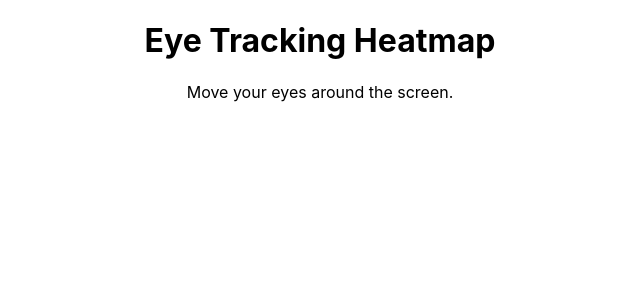
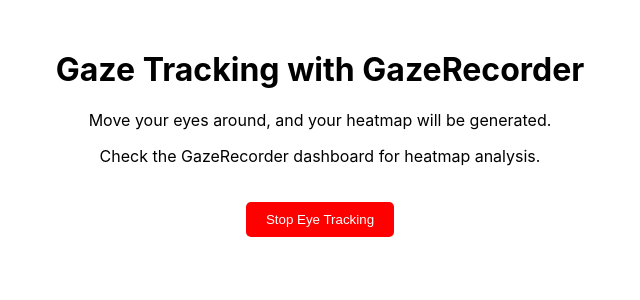
Before and after one commit to vrushabhh97/eye-tracking-app, a React (Create React App) app: page / in a window 1280 px wide. Shown: the top 300 px of the page, without its empty margins (320-960 px from the left). Built offline with nearby package versions, Linux system fonts and the light colour scheme.

Commit message:
Added stop tracking button

```diff
--- a/src/components/EyeTracker.jsx
+++ b/src/components/EyeTracker.jsx
@@ -1,87 +1,68 @@
-import React, { useEffect, useRef, useState, useCallback } from "react";
-import * as d3 from "d3";
+import React, { useEffect, useState } from "react";
 
 const EyeTracker = () => {
-  const canvasRef = useRef(null);
-  const [gazeData, setGazeData] = useState([]);
+  const [tracking, setTracking] = useState(true); // State to track if eye tracking is active
 
   useEffect(() => {
-    if (!window.GazeCloudAPI) {
-      console.error("GazeCloudAPI not loaded");
+    if (!window.GazeRecorderAPI) {
+      console.error("GazeRecorderAPI not loaded");
       return;
     }
 
-    // Start Eye Tracking
-    window.GazeCloudAPI.StartEyeTracking();
+    console.log("Starting Eye Tracking...");
+    window.GazeRecorderAPI.Rec(); // Start recording gaze data
+    setTracking(true);
 
-    // Capture gaze data
-    window.GazeCloudAPI.OnResult = function (GazeData) {
-      if (GazeData.state === 0) {
-        setGazeData((prevData) => [
-          ...prevData,
-          { x: GazeData.docX, y: GazeData.docY, timestamp: Date.now() },
-        ]);
-      }
+    // Optional: Handle calibration completion
+    window.GazeRecorderAPI.OnCalibrationComplete = function () {
+      console.log("Gaze Calibration Complete");
+    };
+
+    // Optional: Handle errors
+    window.GazeRecorderAPI.OnError = function (msg) {
+      console.error("GazeRecorderAPI Error:", msg);
     };
 
     return () => {
-      window.GazeCloudAPI.StopEyeTracking();
+      console.log("Stopping Eye Tracking...");
+      window.GazeRecorderAPI.StopRec(); // Stop tracking when component unmounts
+      setTracking(false);
     };
   }, []);
 
-  // ✅ Use useCallback to memoize drawHeatmap function
-  const drawHeatmap = useCallback(() => {
-    const canvas = canvasRef.current;
-    if (!canvas) return;
-    const ctx = canvas.getContext("2d");
-
-    // Clear previous frame
-    ctx.clearRect(0, 0, canvas.width, canvas.height);
-
-    // Count how many times each area has been looked at
-    const heatmapData = {};
-    gazeData.forEach(({ x, y }) => {
-      const key = `${Math.round(x / 10) * 10},${Math.round(y / 10) * 10}`;
-      heatmapData[key] = (heatmapData[key] || 0) + 1;
-    });
-
-    // Determine the max gaze count for color scaling
-    const maxGazeCount = Math.max(...Object.values(heatmapData), 1);
-
-    // Define color scale from Green → Yellow → Red
-    const colorScale = d3
-      .scaleSequential(d3.interpolateRdYlGn)
-      .domain([maxGazeCount, 1]); // Red for max, green for low
-
-    // Draw heatmap points
-    Object.entries(heatmapData).forEach(([key, count]) => {
-      const [x, y] = key.split(",").map(Number);
-      ctx.beginPath();
-      ctx.arc(x, y, 30, 0, 2 * Math.PI);
-      ctx.fillStyle = colorScale(count); // Apply gradient color based on gaze intensity
-      ctx.fill();
-    });
-  }, [gazeData]); // ✅ Now React knows drawHeatmap depends on gazeData
-
-  useEffect(() => {
-    drawHeatmap();
-  }, [gazeData, drawHeatmap]); // ✅ Added drawHeatmap as a dependency
+  // Function to manually stop tracking
+  const handleStopTracking = () => {
+    if (window.GazeRecorderAPI) {
+      window.GazeRecorderAPI.StopRec();
+      setTracking(false);
+      console.log("Eye Tracking Stopped.");
+    }
+  };
 
   return (
-    <div style={{ position: "relative", width: "100vw", height: "100vh" }}>
-      <h1 style={{ textAlign: "center" }}>Eye Tracking Heatmap</h1>
-      <p style={{ textAlign: "center" }}>Move your eyes around the screen.</p>
-      <canvas
-        ref={canvasRef}
-        width={window.innerWidth}
-        height={window.innerHeight}
-        style={{
-          position: "absolute",
-          top: 0,
-          left: 0,
-          pointerEvents: "none",
-        }}
-      ></canvas>
+    <div style={{ textAlign: "center", marginTop: "50px" }}>
+      <h1>Gaze Tracking with GazeRecorder</h1>
+      <p>Move your eyes around, and your heatmap will be generated.</p>
+      <p>Check the GazeRecorder dashboard for heatmap analysis.</p>
+
+      {tracking ? (
+        <button
+          onClick={handleStopTracking}
+          style={{
+            marginTop: "20px",
+            padding: "10px 20px",
+            backgroundColor: "red",
+            color: "white",
+            border: "none",
+            borderRadius: "5px",
+            cursor: "pointer",
+          }}
+        >
+          Stop Eye Tracking
+        </button>
+      ) : (
+        <p>Eye tracking has been stopped.</p>
+      )}
     </div>
   );
 };
```
